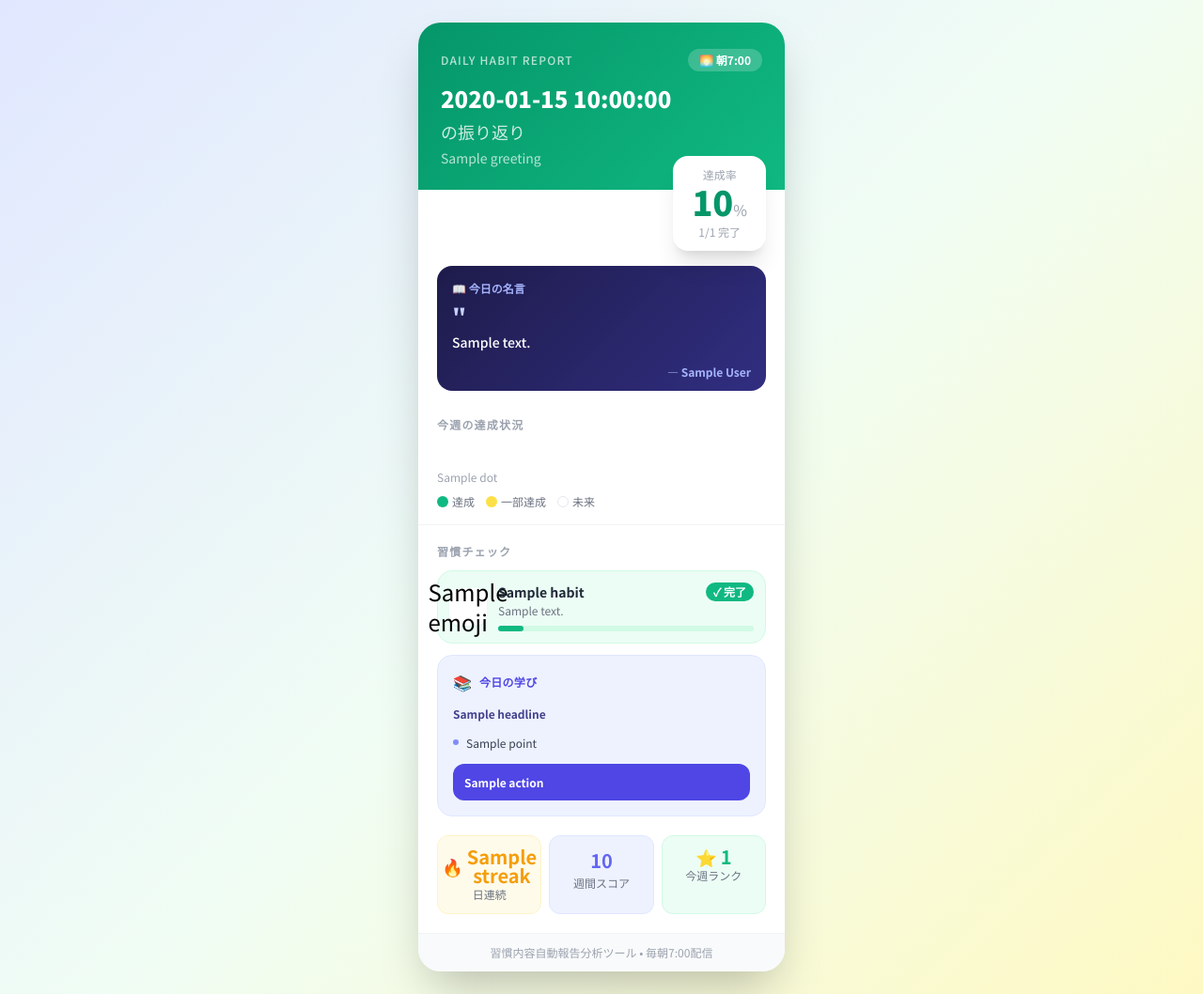
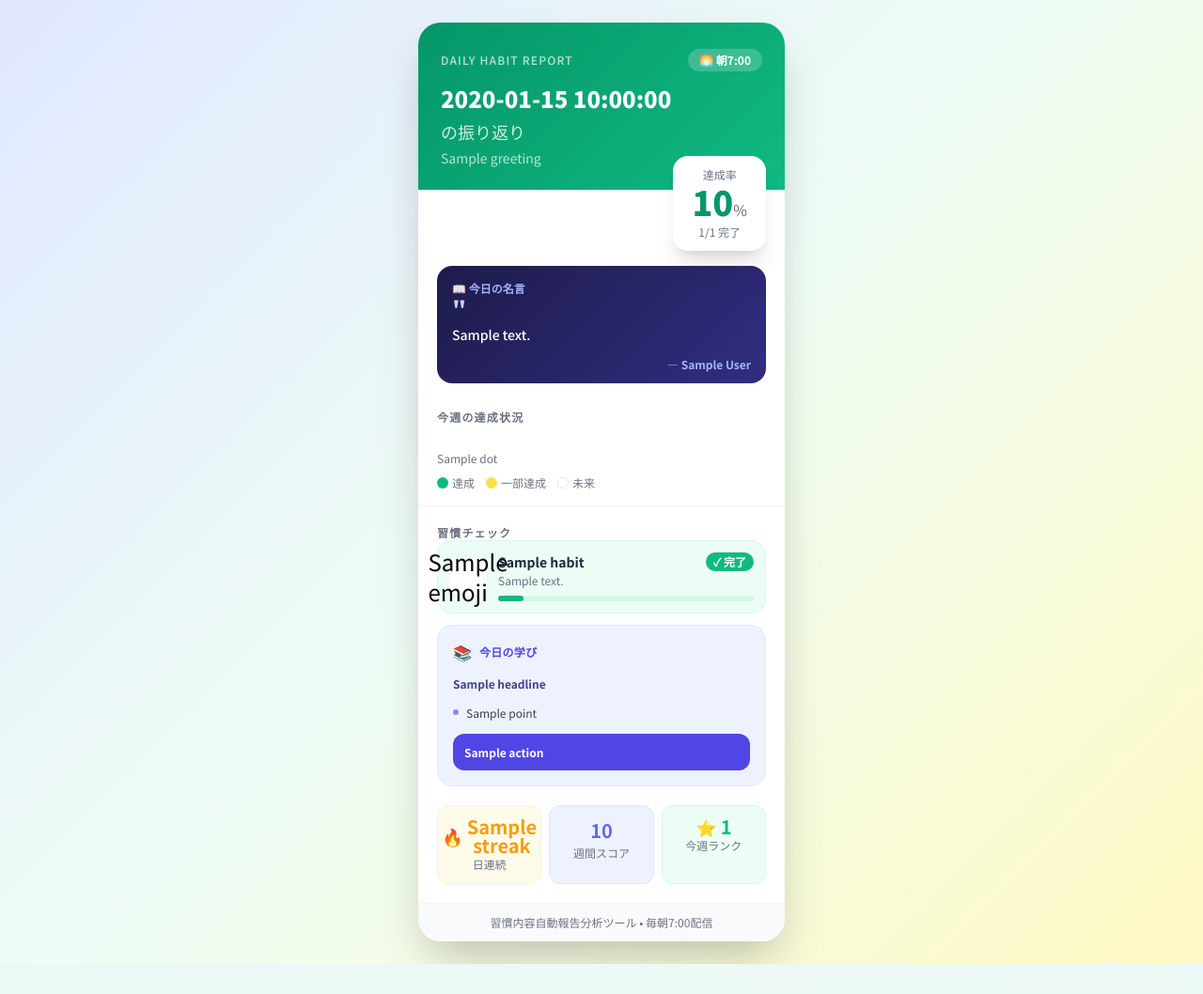
Before and after one commit to masahiro1782isogawa-dot/-bot, a Python web app: template templates/report.html in a window 1280 px wide. Shown: the whole page at 94% size. After the commit the page ends 1026 px from the top, so only its background shows below. Run offline with Jinja, Linux system fonts and the light colour scheme; the template is opened without the code that fills it: most values are stand-ins (such as "Sample title", 1, 10 or a date in 2020); some libraries are stand-ins or nearby versions.

Commit message:
レビュー高優先: 環境変数チェック、logging統一、カードUIの改善
- main: 必須環境変数5件を起動時に検証し、未設定時は分かるメッセージで終了
- generate_report: Gemini 周りの print を logging に統一
- report.html: カード max-width+100%幅、主要セクションを h2 に、gray-400 を gray-500 へ、装飾引用符に aria-hidden

Made-with: Cursor

```diff
--- a/templates/report.html
+++ b/templates/report.html
@@ -11,7 +11,10 @@
   <style>
     * { font-family: 'Noto Sans JP', 'Hiragino Sans', sans-serif; }
     .gradient-header { background: linear-gradient(135deg, #059669 0%, #10b981 100%); }
-    .card-root { width: 390px; }
+    /* 狭い画面では縮み、最大幅はカード想定の 390px */
+    .card-root { width: 100%; max-width: 390px; }
+    /* ブラウザ既定の h2 マージンを打ち消し、Tailwind の mb と併用 */
+    .card-root h2 { margin: 0; }
   </style>
 </head>
 <body class="min-h-screen flex items-center justify-center p-6" style="background: linear-gradient(135deg, #e0e7ff 0%, #f0fdf4 50%, #fef9c3 100%);">
@@ -31,17 +34,17 @@
     <!-- スコアバッジ：-mt でヘッダー底に重ねる独立フロー（pb-12 依存を解消）-->
     <div class="flex justify-end px-5 -mt-9 relative z-10">
       <div class="bg-white rounded-2xl shadow-xl px-5 py-3 text-center">
-        <p class="text-xs text-gray-400 font-medium">達成率</p>
-        <p class="text-4xl font-black text-emerald-600 leading-none mt-0.5">{{ report.score }}<span class="text-base text-gray-400 font-normal">%</span></p>
-        <p class="text-xs text-gray-400 mt-1">{{ done_count }}/{{ report.habits | length }} 完了</p>
+        <p class="text-xs text-gray-500 font-medium">達成率</p>
+        <p class="text-4xl font-black text-emerald-600 leading-none mt-0.5">{{ report.score }}<span class="text-base text-gray-500 font-normal">%</span></p>
+        <p class="text-xs text-gray-500 mt-1">{{ done_count }}/{{ report.habits | length }} 完了</p>
       </div>
     </div>
 
     <!-- 名言：ヘッダー直下に移動（朝の動機付けとして最初に目に入る位置） -->
     <section class="mx-5 mt-4 mb-5 rounded-2xl overflow-hidden" style="background: linear-gradient(135deg, #1e1b4b 0%, #312e81 100%);">
       <div class="px-4 pt-4 pb-3">
-        <p class="text-xs text-indigo-300 font-bold mb-2">📖 今日の名言</p>
-        <p class="text-3xl font-bold text-indigo-200 leading-none mb-2" style="font-family: Georgia, serif;">"</p>
+        <h2 class="text-xs text-indigo-300 font-bold mb-2">📖 今日の名言</h2>
+        <p class="text-3xl font-bold text-indigo-200 leading-none mb-2" style="font-family: Georgia, serif;" aria-hidden="true">"</p>
         <p class="text-sm text-white font-medium leading-relaxed -mt-2">{{ report.quote.text }}</p>
         <p class="text-xs text-indigo-300 font-bold mt-3 text-right">— {{ report.quote.author }}</p>
       </div>
@@ -49,12 +52,12 @@
 
     <!-- 今週の達成ドット -->
     <section class="px-5 pt-2 pb-4 border-b border-gray-100">
-      <p class="text-xs font-bold text-gray-400 tracking-widest uppercase mb-3">今週の達成状況</p>
+      <h2 class="text-xs font-bold text-gray-500 tracking-widest uppercase mb-3">今週の達成状況</h2>
       <div class="flex justify-between items-end">
         {% for dot in week_dots %}
         <div class="flex flex-col items-center gap-1">
           <div class="w-6 h-6 rounded-full {{ dot.css }}"></div>
-          <span class="text-xs text-gray-400">{{ dot.label }}</span>
+          <span class="text-xs text-gray-500">{{ dot.label }}</span>
         </div>
         {% endfor %}
       </div>
@@ -67,7 +70,7 @@
 
     <!-- 習慣リスト -->
     <main class="px-5 pt-5 pb-3">
-      <p class="text-xs font-bold text-gray-400 tracking-widest uppercase mb-3">習慣チェック</p>
+      <h2 class="text-xs font-bold text-gray-500 tracking-widest uppercase mb-3">習慣チェック</h2>
       <ul class="space-y-2.5">
         {% for habit in report.habits %}
         {% if habit.status == "done" %}
@@ -95,7 +98,7 @@
               <p class="text-sm font-bold text-gray-400 truncate">{{ habit.name }}</p>
               <span class="text-xs bg-sky-100 text-sky-500 font-bold px-2 py-0.5 rounded-full shrink-0">→ 今日へ</span>
             </div>
-            <p class="text-xs text-gray-400 mt-0.5">{{ habit.detail }}</p>
+            <p class="text-xs text-gray-500 mt-0.5">{{ habit.detail }}</p>
             <div role="progressbar" aria-valuemin="0" aria-valuemax="100" aria-valuenow="0"
                  class="w-full bg-gray-200 rounded-full mt-2 h-1.5">
               <div class="bg-gray-300 rounded-full h-1.5" style="width:0%;"></div>
@@ -112,7 +115,7 @@
       <div class="bg-indigo-50 border border-indigo-100 rounded-2xl p-4">
         <div class="flex items-center gap-2 mb-3">
           <span class="text-base" aria-hidden="true">📚</span>
-          <p class="text-xs font-bold text-indigo-600 tracking-wide">今日の学び</p>
+          <h2 class="text-xs font-bold text-indigo-600 tracking-wide">今日の学び</h2>
         </div>
         {% if report.feedback.headline %}
         <p class="text-xs font-semibold text-indigo-900/90 leading-relaxed mb-3">{{ report.feedback.headline }}</p>
@@ -157,7 +160,7 @@
 
     <!-- フッター -->
     <footer class="bg-gray-50 border-t border-gray-100 px-5 py-3 text-center">
-      <p class="text-xs text-gray-400">習慣内容自動報告分析ツール • 毎朝7:00配信</p>
+      <p class="text-xs text-gray-500">習慣内容自動報告分析ツール • 毎朝7:00配信</p>
     </footer>
 
   </div>
```
Also changed, not shown: scripts/generate_report.py (+31 -13 lines), scripts/main.py (+25 -0 lines).
